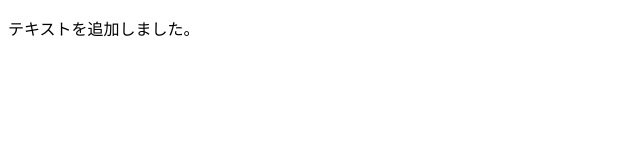
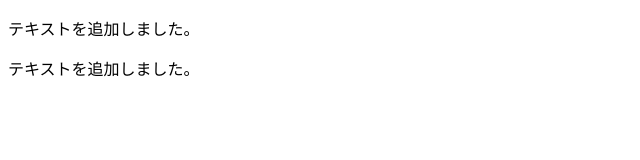
Before and after one commit to Fukky9977/test, a plain HTML site: page index.html in a window 1280 px wide. Shown: the whole page, without its empty margins (0-640 px from the left). Drawn offline with Linux system fonts and the light colour scheme.

Commit message:
fukky2がテキストを追加

```diff
--- a/index.html
+++ b/index.html
@@ -9,6 +9,7 @@
 <body>
 
     <p>テキストを追加しました。</p>
+    <p>テキストを追加しました。</p>
 
 </body>
 </html>
```
